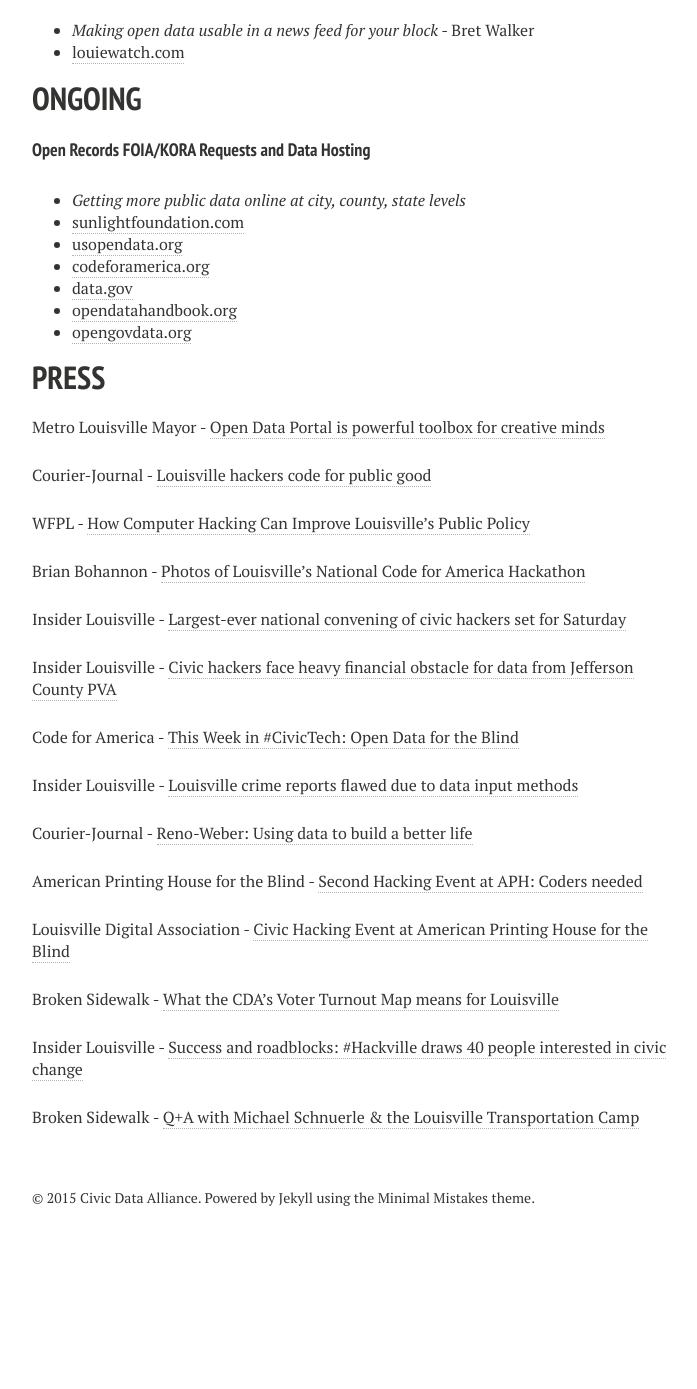
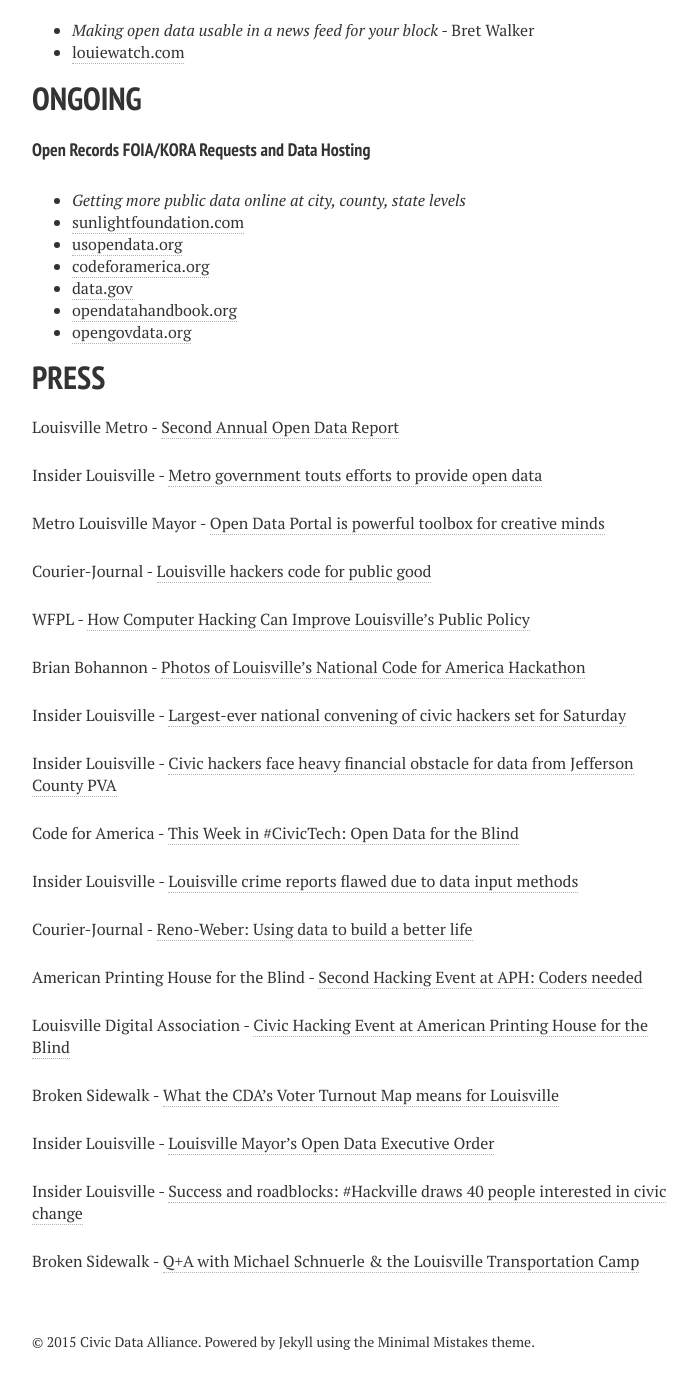
Before and after one commit to reydelleon/civicdata.github.io, a Jekyll site: the page built from projects.md, in a window 1280 px wide and 1400 px high, scrolled down 2421 px. Shown: the top 1389 px of the window, without its empty margins (288-985 px from the left). Built offline with Jekyll 4.4.1, drawn with Linux system fonts in a browser that asks for light colours; nearby versions of some CDN libraries; before the commit the page ends 3677 px from its top, so only the background shows below that.

Commit message:
Added more press links.

```diff
--- a/projects.md
+++ b/projects.md
@@ -106,6 +106,10 @@ The Civic Data Alliance is composed of local volunteers, helping to open data, a
 
 # PRESS
 
+Louisville Metro - [Second Annual Open Data Report](https://louisvilleky.gov/news/49-new-data-sets-added-louisville-metro-website-over-last-year)
+
+Insider Louisville - [Metro government touts efforts to provide open data](http://insiderlouisville.com/metro/accountability/louisville-continues-make-good-promise-providing-open-data/)
+
 Metro Louisville Mayor - [Open Data Portal is powerful toolbox for creative minds](https://louisvilleky.gov/news/open-data-portal-powerful-toolbox-creative-minds)
 
 Courier-Journal - [Louisville hackers code for public good](http://www.courier-journal.com/story/news/local/2015/06/07/louisville-hackers-code-public-good/28666213/)
@@ -130,6 +134,8 @@ Louisville Digital Association - [Civic Hacking Event at American Printing House
 
 Broken Sidewalk - [What the CDA’s Voter Turnout Map means for Louisville](http://brokensidewalk.com/2014/voter-turnout-map/)
 
+Insider Louisville - [Louisville Mayor's Open Data Executive Order](http://insiderlouisville.com/news/major-score-persistence-week-mayor-greg-fischer-signs-executive-order-open-data-plan/)
+
 Insider Louisville - [Success and roadblocks: #Hackville draws 40 people interested in civic change](http://insiderlouisville.com/metro/social_good/hackville-draws-40-people-interested-in-civic-change/)
 
 Broken Sidewalk - [Q+A with Michael Schnuerle & the Louisville Transportation Camp](http://brokensidewalk.com/2011/an-open-data-qa-with-michael-schnuerle-and-the-louisville-transportation-camp/)
```
